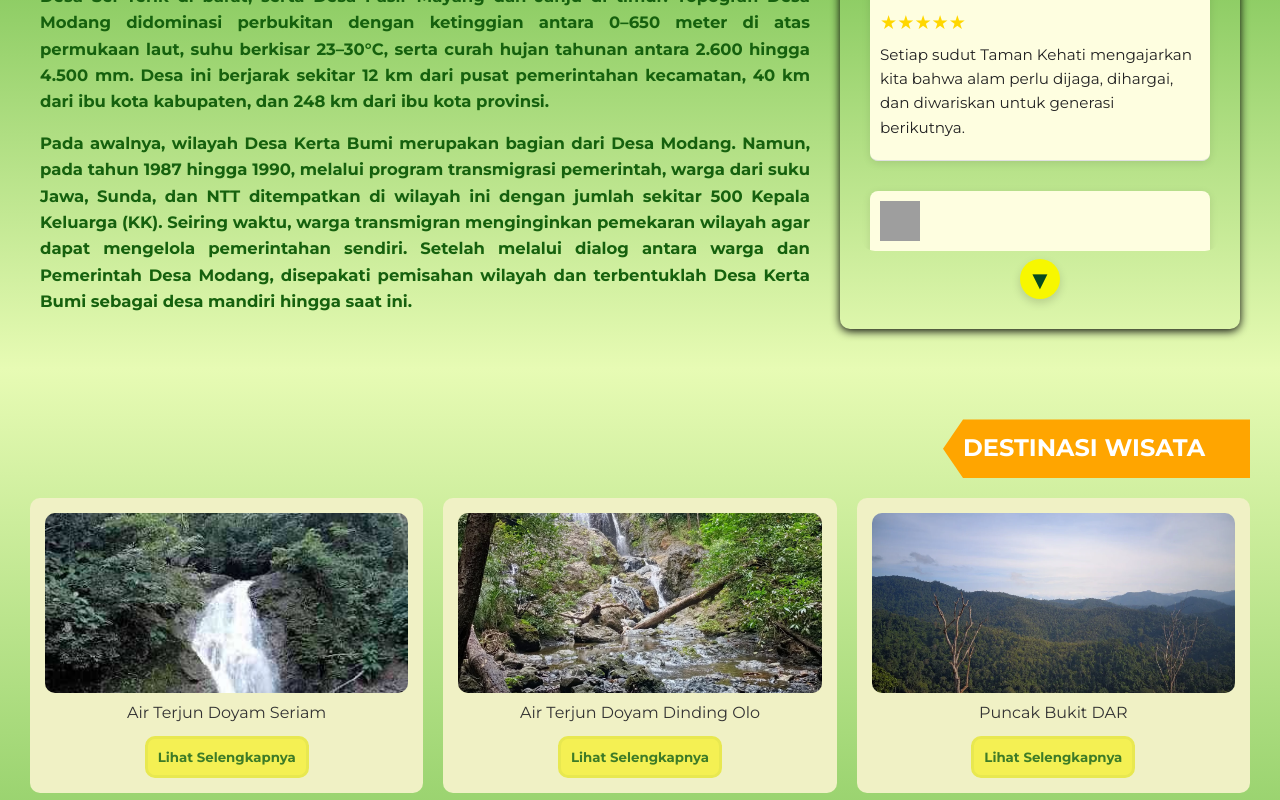
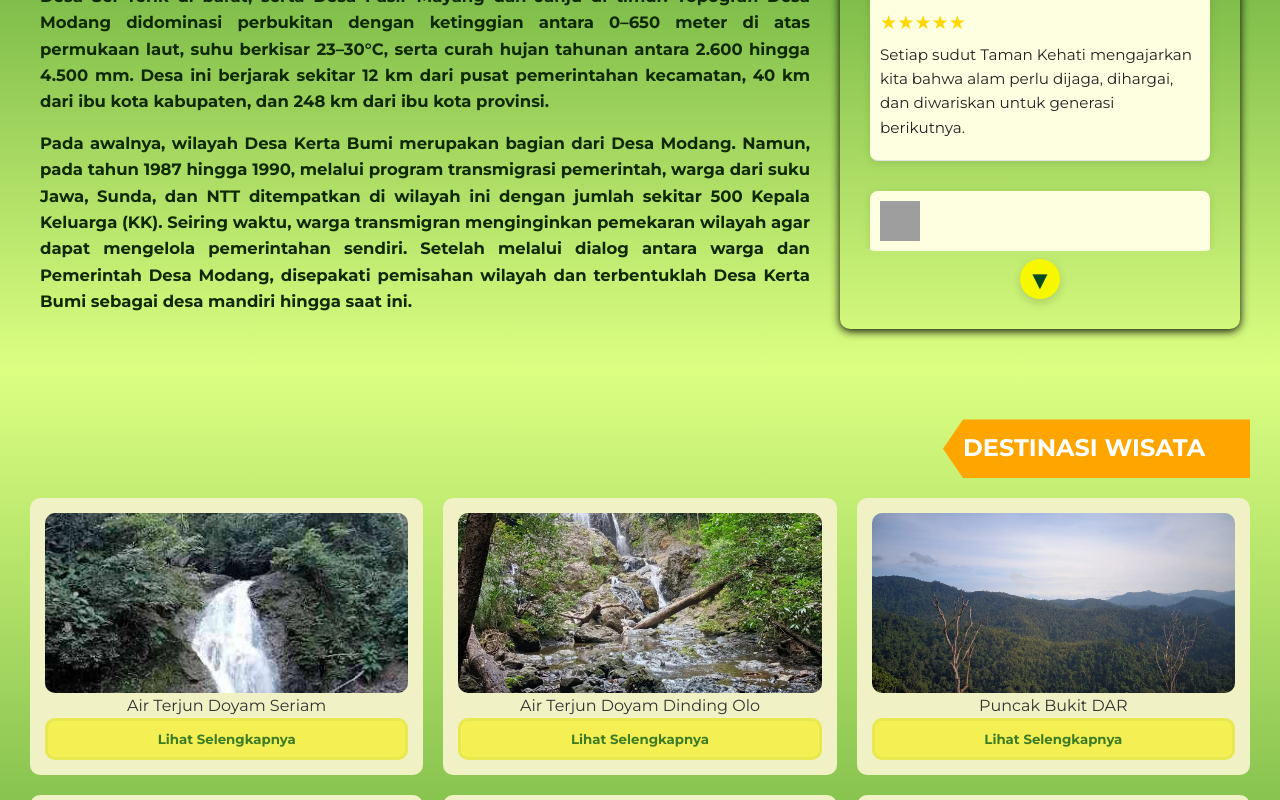
Before and after one commit to ftazhra/Projek-Pemweb1, a plain HTML site: page index.html in a window 1280 px wide. Shown: the part 780-1580 px from the top of the page. Drawn offline with Linux system fonts and the light colour scheme; grey boxes are pictures that could not be loaded.

Commit message:
sdikit mngubah warna,perbaikan detail-btn

```diff
--- a/styles.css
+++ b/styles.css
@@ -203,7 +203,7 @@ body {
 .kotak-sejarah-dan-testimoni {
   display: flex;
   justify-content: space-between;
-  background: linear-gradient(#5cb338, #e7fbb4);
+  background: linear-gradient(#4a972a, #dcff82);
   padding: 40px;
   gap: 30px;
   flex-wrap: wrap;
@@ -237,7 +237,7 @@ body {
 }
 
 .sejarah-desa p {
-  color: #16610E;
+  color: #0f2a02;
   font-size: 1.03rem;
   text-align: justify;
   margin-bottom: 15px;
@@ -341,7 +341,7 @@ body {
 
 .isi-section {
   padding: 50px 30px;
-  background: linear-gradient(#e7fbb4, #5cb338);
+  background: linear-gradient( #dcff82,#4a972a);
 }
 
 .judul-kuning {
@@ -374,16 +374,21 @@ body {
 }
 
 .kartu {
+  display:flex;
+  flex-direction: column;
+  justify-content: start;
   background: #f0f1c5;
   border-radius: 10px;
   padding: 15px;
   text-align: center;
+  height: 100%;
   transition: transform 0.3s;
 }
 
 .detail-btn {
   border: rgb(232, 232, 80) solid;
-  margin-top: 10px;
+  margin-top: auto;
+  display: inline-block;
   background-color: #f7f017a6;
   color: #3e7b27;
   font-weight: 600;
@@ -415,7 +420,7 @@ body {
   display: grid;
   grid-template-columns: 1fr 1fr;
   gap: 30px;
-  background: linear-gradient(#e7fbb4, #5cb338);
+  background: linear-gradient( #dcff82,#4a972a);
 }
 
 .bagian-lokasi,
@@ -521,7 +526,7 @@ body {
 
 /* Profil Pengelola Taman Kehati */
 .latar-profil {
-  background: linear-gradient(to bottom, #5cb338, #e7fbb4);
+  background: linear-gradient(to bottom,#4a972a, #dcff82);
   padding: 50px 0;
   margin-top: -100px;
 }
```
